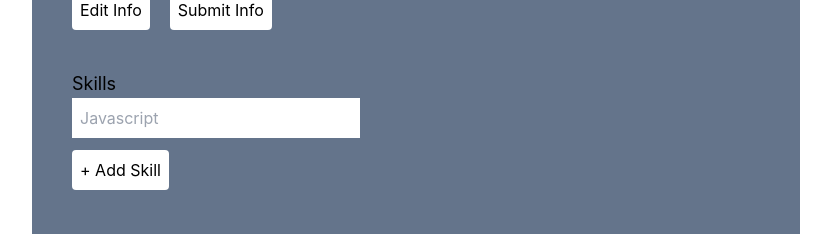
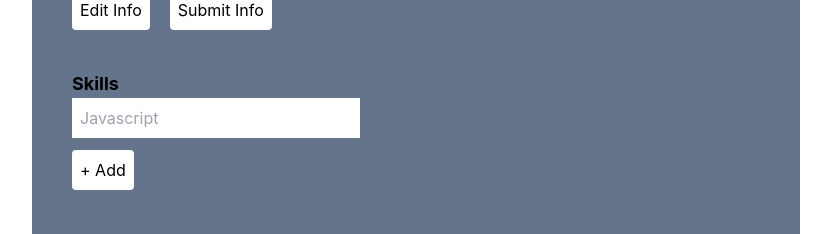
Before and after one commit to fcasibu/cv-application, a React (Create React App) app: page / in a window 1280 px wide. Shown: the part 534-768 px from the top of the page, without its empty margins (224-1055 px from the left). Built offline with nearby package versions, Linux system fonts and the light colour scheme.

Commit message:
Add map function to render elements

```diff
--- a/src/components/Main/EditorMode/LeftMain/Skills/Skills.js
+++ b/src/components/Main/EditorMode/LeftMain/Skills/Skills.js
@@ -1,12 +1,48 @@
+import { useState } from "react";
+import { FontAwesomeIcon } from "@fortawesome/react-fontawesome";
+import { faX } from "@fortawesome/free-solid-svg-icons";
 import InputComponent from "../../../../InputForm/InputForm";
 
 const Skills = (props) => {
+  const [skill, setSkill] = useState("");
+  const [isDone, setIsDone] = useState(false);
+
+  const getSkillHandler = (value) => {
+    setSkill(value);
+    props.onChangeSkill(skill);
+    setIsDone(false);
+  };
+
+  const submitHandler = (event) => {
+    event.preventDefault();
+    const skillObj = {
+      id: props.uniqueId,
+      skillName: skill,
+    };
+    props.onAddSkill(skillObj);
+    setIsDone(true);
+  };
+
   return (
     <div>
-      <h2 className="text-lg">Skills</h2>
-      <form>
-        <InputComponent inputName="Javascript" />
-        <button className="bg-white p-2 rounded mt-3">+ Add Skill</button>
+      <h2 className="text-lg font-bold">Skills</h2>
+      {props.skills.map((el) => {
+        return (
+          <div key={el.id} className="flex justify-between items-center mb-2">
+            <div className="text-white font-bold">{el.skillName}</div>
+            <FontAwesomeIcon icon={faX} className="text-white cursor-pointer" />
+          </div>
+        );
+      })}
+      <form onSubmit={submitHandler}>
+        <InputComponent
+          inputName="Javascript"
+          onGetValue={getSkillHandler}
+          isDone={isDone}
+        />
+        <button className="bg-white p-2 rounded mt-3" type="submit">
+          + Add
+        </button>
       </form>
     </div>
   );
```
